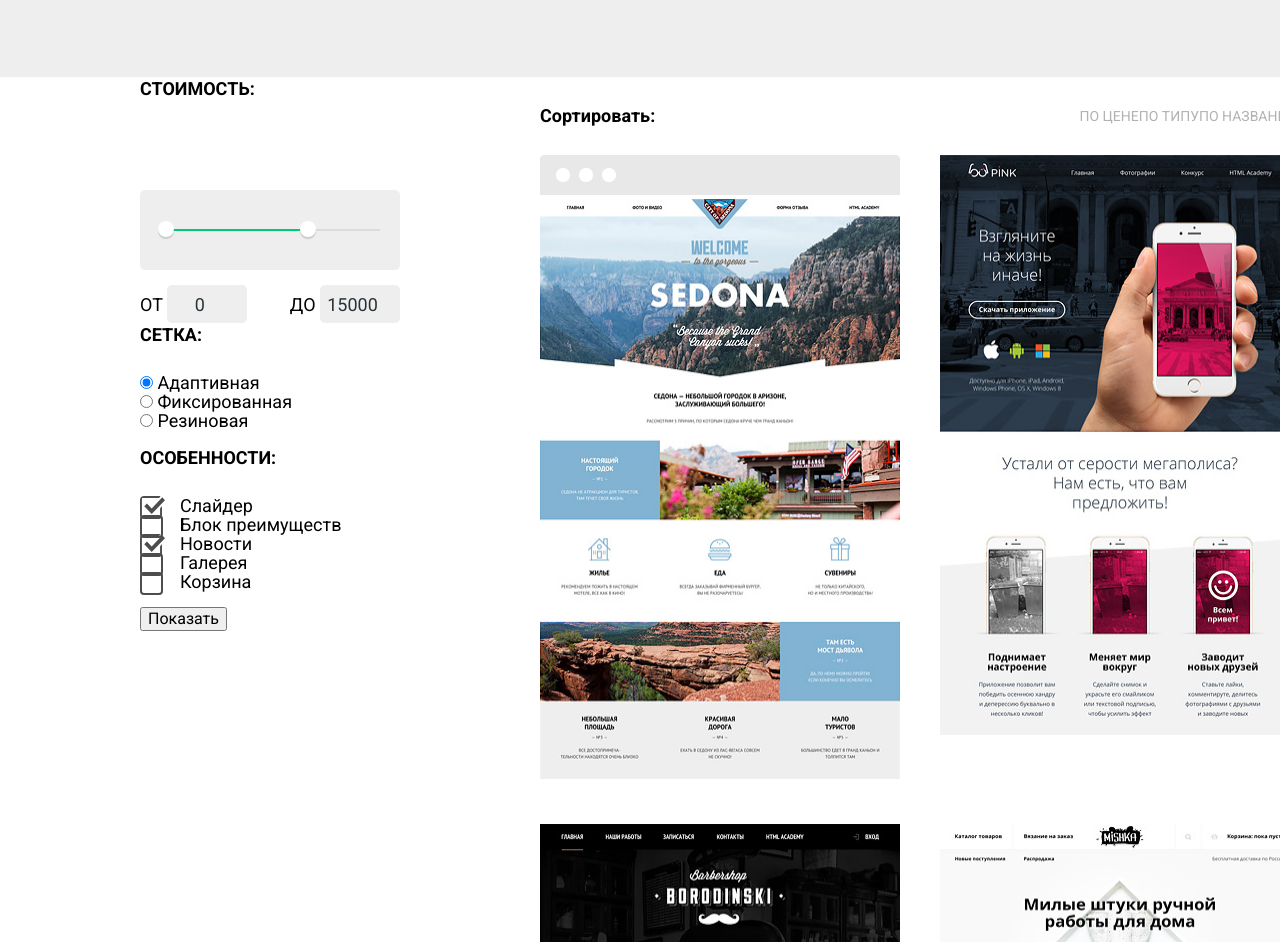
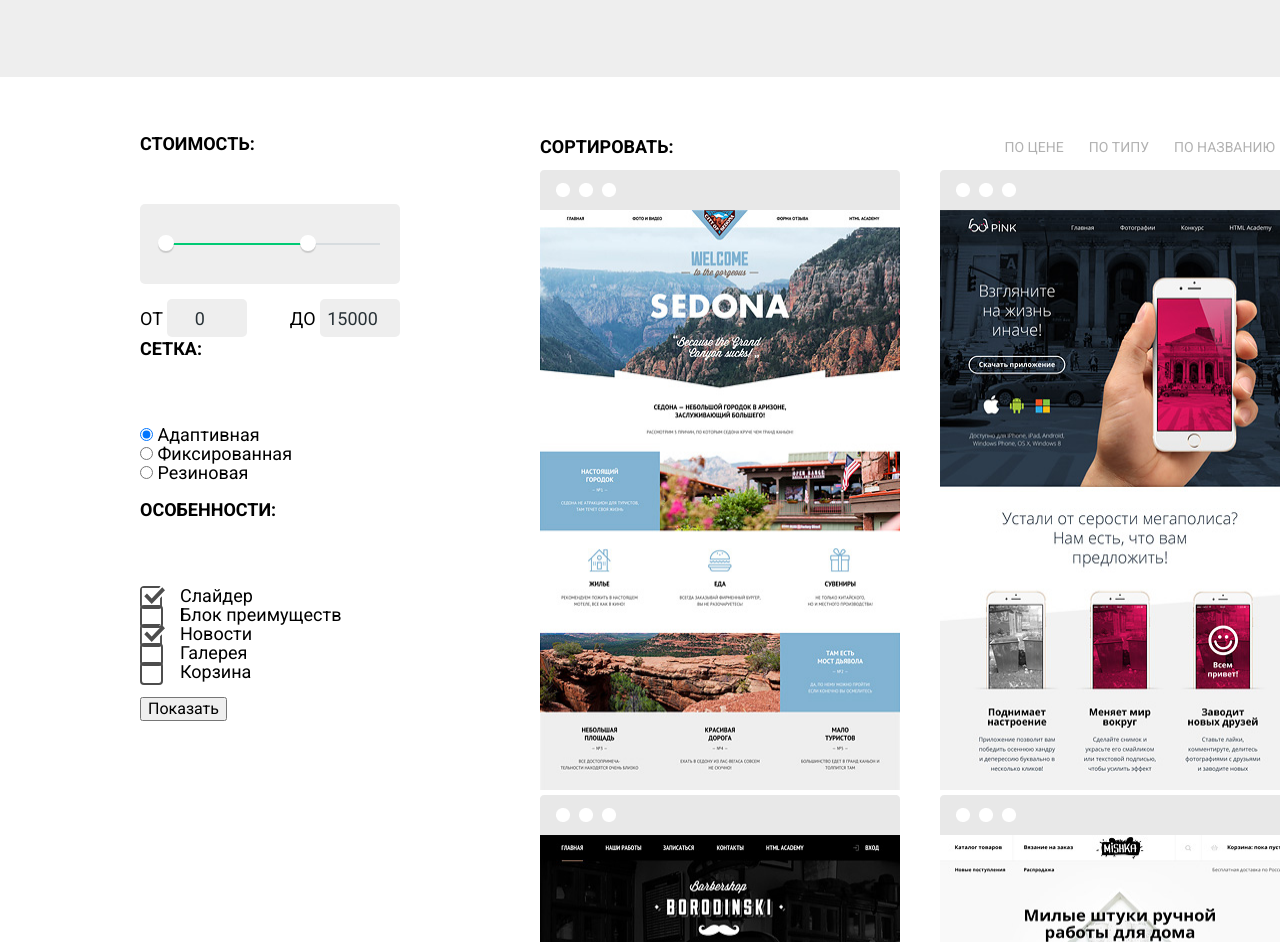
Before and after one commit to Squappi/663617-nerds-29, a plain HTML site: page catalog.html in a window 1280 px wide. Shown: the part 287-1229 px from the top of the page. Drawn offline with Linux system fonts and the light colour scheme.

Commit message:
что-то не так

```diff
--- a/catalog.html
+++ b/catalog.html
@@ -103,21 +103,20 @@
 
         <div class="catalog-navigation">
         <div class="sorting">
-        <h4 class="header-catalog">Сортировать:</h4>
+        <h4 class="header-sorting">Сортировать:</h4>
           <ul class="catalog-list">
-              <li><a href="">По цене</a></li>
-              <li><a href="">По типу</a></li>
-              <li><a href="">По названию</a></li>
+              <li class="catalog-sorting"><a href="">По цене</a></li>
+              <li class="catalog-sorting"><a href="">По типу</a></li>
+              <li class="catalog-sorting"><a href="">По названию</a></li>
           </ul>
         </div>
         <div class="catalog-imagine">
           <ul class="catalog-menu">
               <li class="catalog-item">
-                <img class="hidden svg-img" src="img/svg/ffff.png">
                   <figure class="catalog-gallery">
                     <img class="catalog-image" src="img/catalog/img-sedona.png" width="360" height="580" alt=" Сайт Седона">
                   </figure>
-                  <div class="hidden top-picture">
+                  <div class="top-picture">
                     <h4 class="catalog-header">Sedona</h4>
                     <p>Информационный сайт<br>
                       для туристов
--- a/css/style.css
+++ b/css/style.css
@@ -130,11 +130,13 @@ img {
   align-items: center;
   flex-wrap: wrap;
   justify-content: center;
+  padding: 0;
 }
 .site-navigation a,
 .basket-navigation a {
   display: block;
-  padding: 25px 30px;
+  padding: 25px 0px;
+  margin-right: 45px;
 }
 .underline {
   border-bottom: 2px solid var(--button-color);
@@ -166,10 +168,6 @@ img {
 .slide-current {
   display: block;
 }
-.slider-controls .current {
-  background-image: url("../img/svg/ellpse.svg");
-  background-repeat: no-repeat;
-}
 .slider-controls {
   position: absolute;
   top: 430px;
@@ -187,6 +185,10 @@ img {
   background-color: var(--button-text);
   border: none;
   cursor: pointer;
+}
+.slider-controls .current {
+  background-image: url("../img/svg/ellpse.svg");
+  background-repeat: no-repeat;
 }
 .site-wrapper-1 {
   background-image: url("../img/nerds-index-slide1.png");
@@ -316,6 +318,7 @@ img {
   width: 360px;
   background-image: url("../img/nerds-illustration.png");
   background-repeat: no-repeat;
+  padding-top: 200px;
 }
 .advantage ul {
   display: flex;
@@ -325,6 +328,9 @@ img {
 .advantage h4 {
   text-transform: uppercase;
   font-weight: 700;
+}
+.advantage-item {
+  margin-right: 20px;
 }
 .percent {
   display: block;
@@ -384,6 +390,7 @@ img {
   height: 250px;
   max-width: 1440px;
   background-color: var(--lightgray);
+  margin-bottom: 55px;
 }
 .flex-style {
   display: flex;
@@ -414,11 +421,23 @@ img {
   margin-bottom: 45px;
 }
 .catalog-item:hover .top-picture,
-.catalog-item:hover .svg-img,
-.top-picture:hover {
+.catalog-item:hover {
   opacity: 1;
   display: block;
-  transition: 1s;
+  transition: 0;
+  box-shadow: 0px 6px 15px rgba(0, 1, 1, 0.25);
+}
+.catalog-item::before {
+  content: "";
+  position: absolute;
+  top: -40px;
+  left: 0;
+  width: 360px;
+  height: 40px;
+  background-image: url("../img/svg/ffff.png");
+  background-repeat: no-repeat;
+  background-position: 0 0;
+  opacity: 0.12;
 }
 .catalog-gallery {
   background-color: var(--lightgray);
@@ -430,9 +449,6 @@ img {
 .catalog-image {
   width: 360px;
   height: 580px;
-}
-.svg-img {
-  opacity: 0.12;
 }
 .top-picture {
   position: absolute;
@@ -461,13 +477,14 @@ img {
 }
 .range-filter {
   width: 260px;
-  margin-top: 49px;
 }
 .filter-item legend {
   font-size: 18px;
   line-height: 24px;
   text-transform: uppercase;
   font-weight: 700;
+  margin: 0;
+  margin-bottom: 48px;
 }
 .range-controls {
   position: relative;
@@ -541,6 +558,15 @@ img {
 .sorting {
   display: flex;
   justify-content: space-between;
+  margin-bottom: 48px;
+}
+.header-sorting {
+  font-size: 18px;
+  line-height: 30px;
+  font-weight: 700;
+  padding: 0;
+  margin: 0;
+  text-transform: uppercase;
 }
 .calculation-list {
   list-style: none;
@@ -598,6 +624,9 @@ img {
   display: flex;
   justify-content: flex-start;
   list-style: none;
+  margin-right: 25px;
+}
+.catalog-sorting {
   margin-right: 25px;
 }
 .catalog-header {
@@ -724,6 +753,7 @@ margin-right: 250px;
   max-width: 1440px;
   height: 416px;
   background-image: url("../img/cart.jpg");
+  margin-bottom: 68px;
 }
 .contacts h4 {
   margin: 0;
@@ -766,12 +796,12 @@ margin-right: 250px;
   align-items: center;
   max-width: 1160px;
   margin: 0 auto;
+  margin-bottom: 68px;
 }
 .social-list {
   display: flex;
   flex-wrap: wrap;
   margin: 0 auto;
-  margin-bottom: 68px;
   width: 243px;
   list-style: none;
   padding: 0;
--- /dev/null
+++ b/js/script.js
@@ -0,0 +1,2 @@
+var slides = document.querySelectorAll('#slides .site-wrapper-1');
+var currentSlide = 0;
```
Also changed, not shown: index.html (+1 -1 lines).
